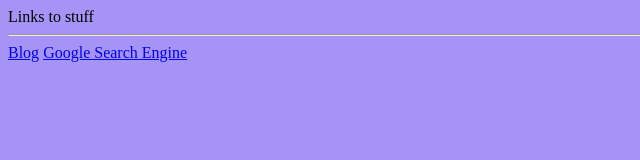
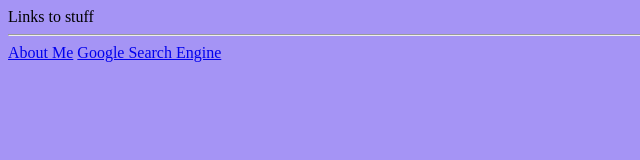
Before and after one commit to LooneyLex/LooneyLex.github.io, a plain HTML site: page index.html in a window 1280 px wide. Shown: the full height of the page, 0-640 px from the left. Drawn offline with Linux system fonts and the light colour scheme.

Commit message:
fortnite

```diff
--- a/index.html
+++ b/index.html
@@ -12,6 +12,6 @@
         </style>
     </head>
     <body>
-        <A HREF="\\wsl.localhost\Debian\root\github\LooneyLex.github.io\aboutme.html">Blog</A>
+        <a href="https://LooneyLex.github.io/LooneyLex/aboutme.html" title="About Me">About Me</a>
         <A HREF = "http://www.google.com/">Google Search Engine</A>
     </body>
```
